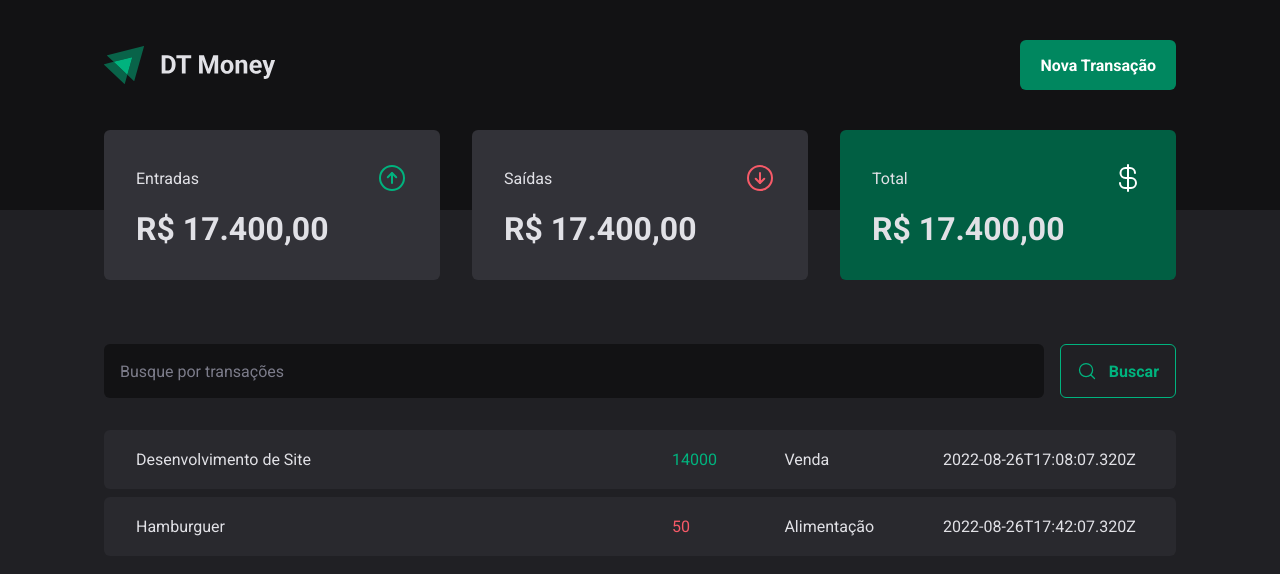
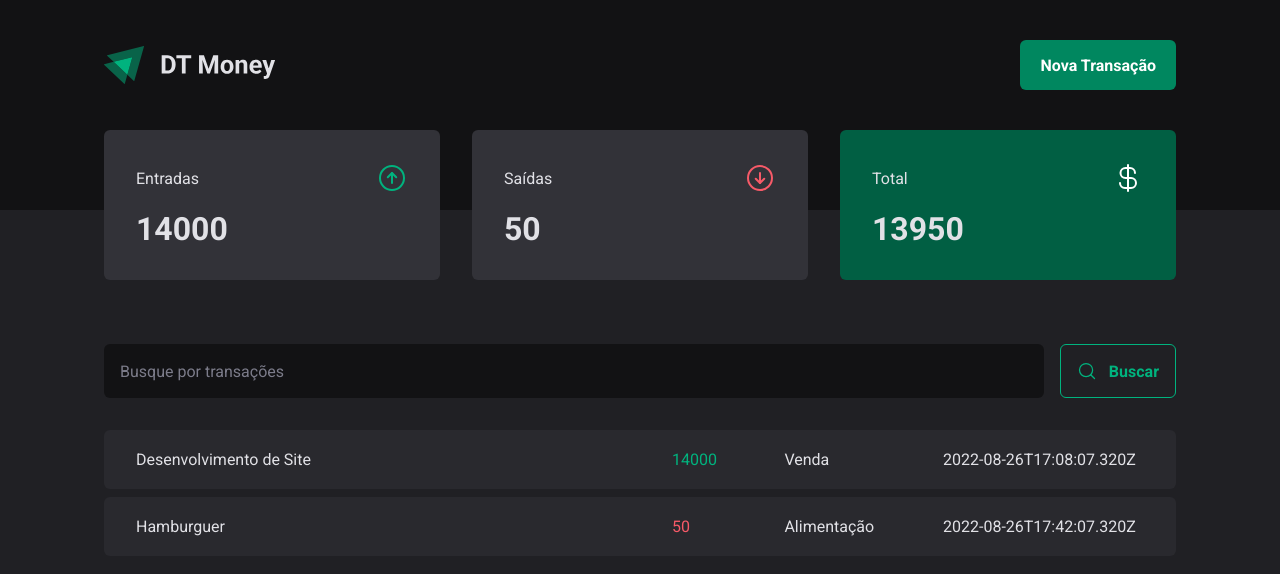
Before and after one commit to gustavomarques00/DT-Money-2.0, a React (Vite) app: page / in a window 1280 px wide. Shown: the top 574 px of the page. Built offline with nearby package versions, Linux system fonts and the light colour scheme; data requests are answered from the project's data file.

Commit message:
Contexto criado e valores sendo compartilhados

```diff
--- a/src/App.tsx
+++ b/src/App.tsx
@@ -1,4 +1,5 @@
 import { ThemeProvider } from "styled-components";
+import { TransactionsProvider } from "./context/TransactionContext";
 import { Transactions } from "./pages/Transactions";
 import { GlobalStyle } from "./styles/global";
 import { defaultTheme } from "./styles/themes/default";
@@ -7,7 +8,9 @@ export function App() {
   return (
     <ThemeProvider theme={defaultTheme}>
       <GlobalStyle />
-      <Transactions />
+      <TransactionsProvider>
+        <Transactions />
+      </TransactionsProvider>
     </ThemeProvider>
-  )
+  );
 }
--- a/src/components/Summary/index.tsx
+++ b/src/components/Summary/index.tsx
@@ -1,36 +1,55 @@
 import { ArrowCircleDown, ArrowCircleUp, CurrencyDollar } from "phosphor-react";
+import { useContext } from "react";
+import { TransactionsContext } from "../../context/TransactionContext";
 import { SummaryCard, SummaryContainer } from "./styles";
 
-export function Summary(){
-  return(
+export function Summary() {
+  const { transactions } = useContext(TransactionsContext);
+
+  const summary = transactions.reduce((acc, transaction) => {
+    if(transaction.type == 'income') {
+      acc.income += transaction.price
+      acc.total += transaction.price
+    } else {
+      acc.outcome += transaction.price
+      acc.total -= transaction.price
+    }
+
+    return acc
+  }, {
+    income: 0,
+    outcome: 0,
+    total: 0,
+  });
+
+  return (
     <SummaryContainer>
       <SummaryCard>
         <header>
           <span>Entradas</span>
-          <ArrowCircleUp size={32} color="#00b37e"/>
+          <ArrowCircleUp size={32} color='#00b37e' />
         </header>
 
-        <strong>R$ 17.400,00</strong>
+        <strong>{summary.income}</strong>
       </SummaryCard>
 
       <SummaryCard>
         <header>
           <span>Saídas</span>
-          <ArrowCircleDown size={32} color="#f75a68"/>
+          <ArrowCircleDown size={32} color='#f75a68' />
         </header>
 
-        <strong>R$ 17.400,00</strong>
+        <strong>{summary.outcome}</strong>
       </SummaryCard>
 
-      <SummaryCard variant="green">
+      <SummaryCard variant='green'>
         <header>
           <span>Total</span>
-          <CurrencyDollar size={32} color="#fff"/>
+          <CurrencyDollar size={32} color='#fff' />
         </header>
 
-        <strong>R$ 17.400,00</strong>
+        <strong>{summary.total}</strong>
       </SummaryCard>
     </SummaryContainer>
-  )
-
+  );
 }
--- /dev/null
+++ b/src/context/TransactionContext.tsx
@@ -0,0 +1,40 @@
+import { createContext, ReactNode, useEffect, useState } from "react";
+
+interface Transactions {
+  id: number;
+  description: string;
+  type: "income" | "outcome";
+  price: number;
+  category: string;
+  createdAt: string;
+}
+
+interface TransactionContextType {
+  transactions: Transactions[]
+}
+
+interface TransactionsProviderProps{
+  children: ReactNode
+}
+
+export const TransactionsContext = createContext({} as TransactionContextType)
+
+export function TransactionsProvider({ children }: TransactionsProviderProps) {
+  const [transactions, setTransactions] = useState<Transactions[]>([]);
+
+  async function loadTransactions() {
+    const response = await fetch("http://localhost:3000/transactions");
+    const data = await response.json();
+    setTransactions(data);
+  }
+
+  useEffect(() => {
+    loadTransactions();
+  }, []);
+
+  return(
+    <TransactionsContext.Provider value={{transactions}}>
+      {children}
+    </TransactionsContext.Provider>
+  )
+}
--- a/src/pages/Transactions/index.tsx
+++ b/src/pages/Transactions/index.tsx
@@ -1,4 +1,5 @@
-import { useEffect, useState } from "react";
+import { useContext } from "react";
+import {TransactionsContext} from '../../context/TransactionContext'
 import { Header } from "../../components/Header";
 import { Summary } from "../../components/Summary";
 import { SearchForm } from "./components/SearchForm";
@@ -18,17 +19,7 @@ interface Transactions {
 }
 
 export function Transactions() {
-  const [transactions, setTransactions] = useState<Transactions[]>([]);
-
-  async function loadTransactions() {
-    const response = await fetch("http://localhost:3000/transactions");
-    const data = await response.json();
-    setTransactions(data);
-  }
-
-  useEffect(() => {
-    loadTransactions();
-  }, []);
+  const {transactions} = useContext(TransactionsContext)
 
   return (
     <div>
```
